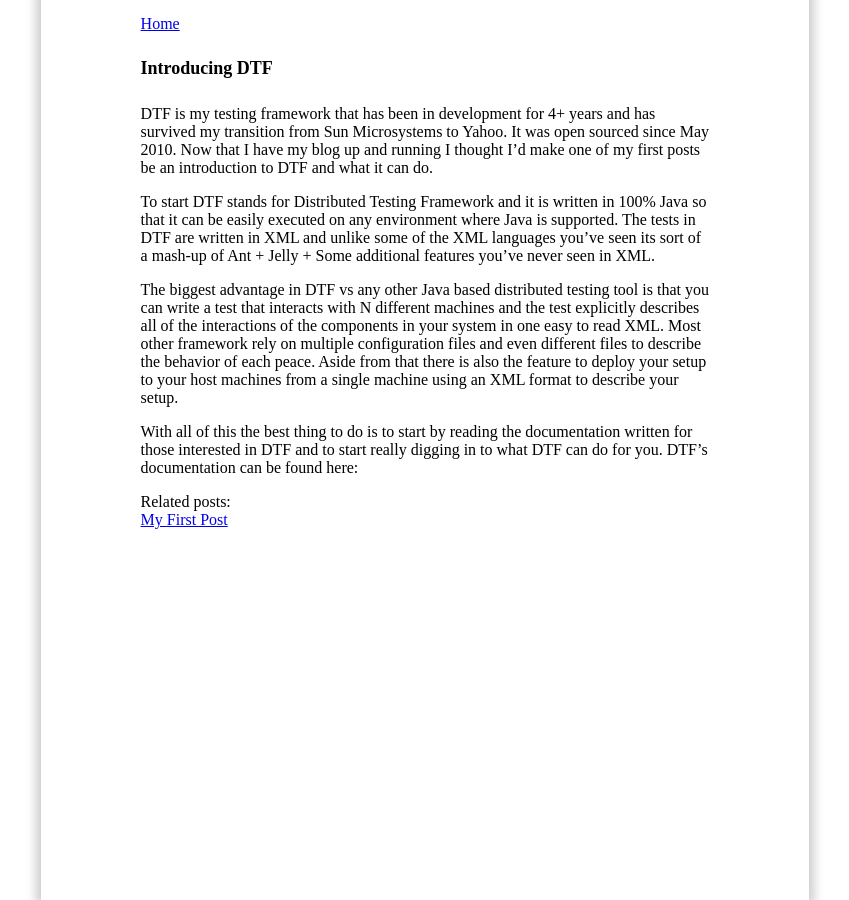
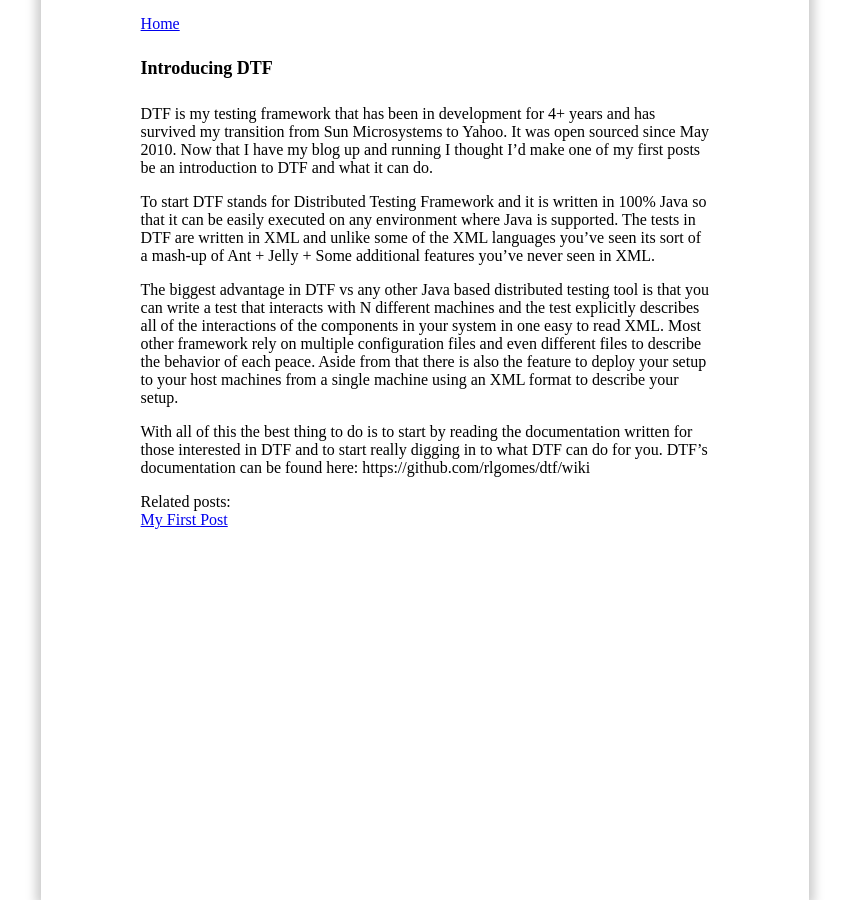
Before and after one commit to rlgomes/rlgomes.github.com, a Jekyll site: the page built from work/java/dtf/_posts/2011-01-17-introducing-dtf.markdown, in a window 1280 px wide. Shown: the whole page, without its empty margins (215-1064 px from the left). Built offline with Jekyll 4.4.1, drawn with Linux system fonts in a browser that asks for light colours; some of the changed lines change nothing that is shown.

Commit message:
- having issues with resolving config file properties into the posts (probably my bad)

```diff
--- a/work/java/dtf/_posts/2011-01-17-introducing-dtf.markdown
+++ b/work/java/dtf/_posts/2011-01-17-introducing-dtf.markdown
@@ -26,4 +26,4 @@
 
 With all of this the best thing to do is to start by reading the documentation
 written for those interested in DTF and to start really digging in to what DTF
-can do for you. DTF's documentation can be found here: {{ links.dtf.wiki }}
+can do for you. DTF's documentation can be found here: https://github.com/rlgomes/dtf/wiki
```
